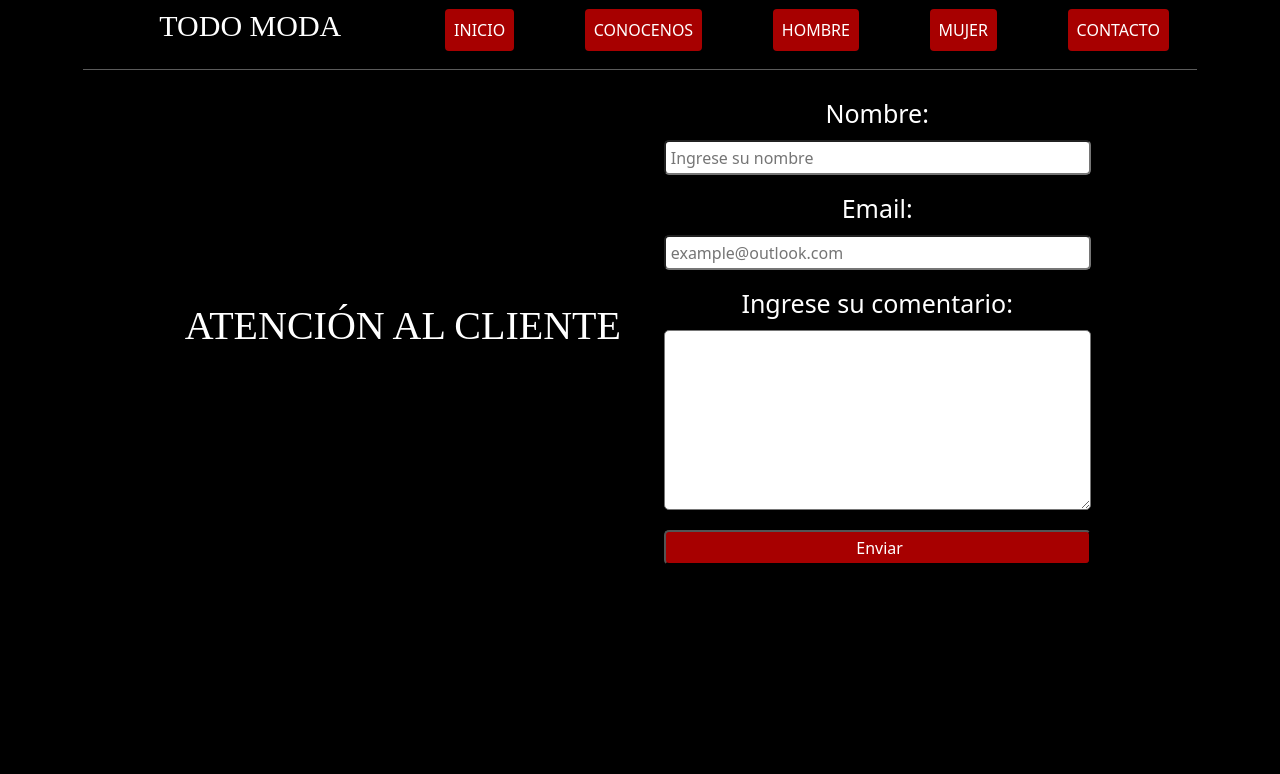
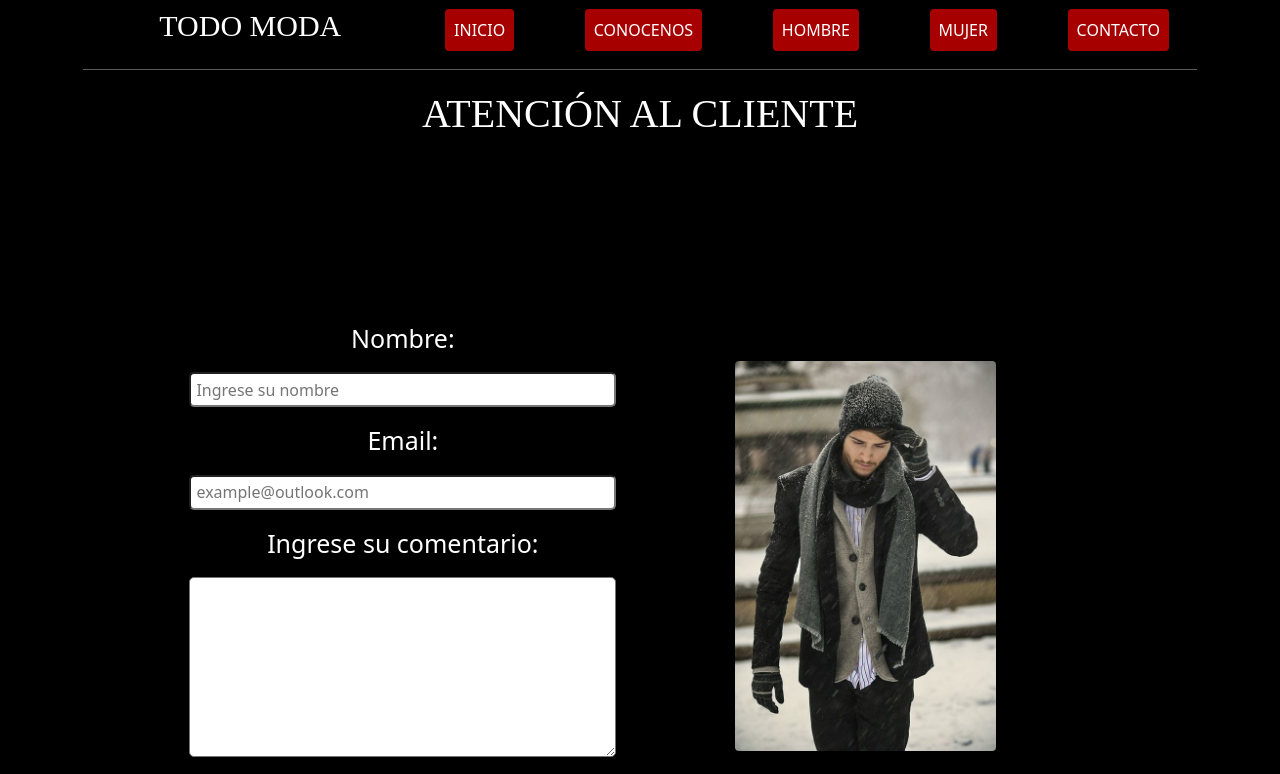
Before and after one commit to EduarCuri/todoModaSass, a website: page pages/contacto.html in a window 1280 px wide. Shown: the top 774 px of the page. Drawn offline with nearby package versions, Linux system fonts and the light colour scheme.

Commit message:
arreglando el responsive de contacto

```diff
--- a/scss/views/_contacto.scss
+++ b/scss/views/_contacto.scss
@@ -21,7 +21,6 @@
         color: white;
         width: 100%;
         display: inline-block;
-        height: 30px;
         font-size: 25px;
         text-align: center;
         margin: 15px 0;
@@ -52,6 +51,7 @@
 }
 
 .imagenContacto {
+    margin-bottom: 20px;
     width: 100%;
     height: 380px;
     overflow: hidden;
@@ -84,7 +84,7 @@
         grid-template-columns: 50% 50%;
         align-items: center;
         justify-content: center;
-        h1 {
+        h2 {
             grid-column: 1/3;
         }
     }
```
Also changed, not shown: pages/contacto.html (+1 -1 lines), css/style.css.
